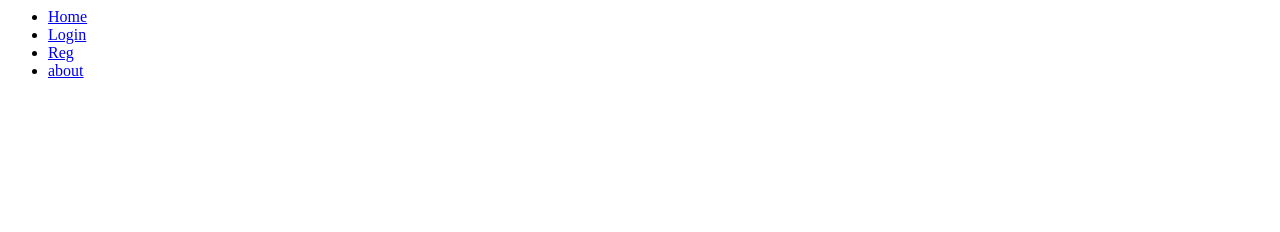
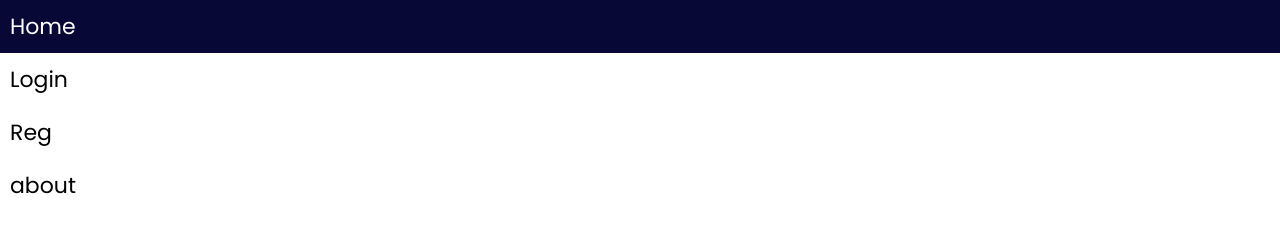
Before and after one commit to JayaDeep11/web-programming, a plain HTML site: page week1/frames/links.html in a window 1280 px wide. Drawn offline with Linux system fonts and the light colour scheme.

Commit message:
Something.,.

```diff
--- a/week1/frames/links.html
+++ b/week1/frames/links.html
@@ -3,6 +3,8 @@
     <meta charset="UTF-8">
     <meta name="viewport" content="width=device-width, initial-scale=1.0">
     <title>Document</title>
+    <link rel="stylesheet" href="style.css">
+    <link rel="stylesheet" href="https://cdnjs.cloudflare.com/ajax/libs/font-awesome/4.7.0/css/font-awesome.min.css">
 </head>
 <body>
     <nav class="links">
--- /dev/null
+++ b/week1/frames/style.css
@@ -0,0 +1,29 @@
+@import url('https://fonts.googleapis.com/css2?family=Poppins:ital,wght@0,200;0,300;0,400;0,600;0,700;0,900;1,300;1,400;1,700&display=swap');
+
+* {
+    margin: 0;
+    padding: 0;
+    border: 0;
+    box-sizing: border-box;
+    outline: none;
+    overflow: hidden;
+}
+
+body {
+    font-family: 'Poppins', sans-serif;
+}
+
+nav ul li a {
+    text-decoration: none;
+    font-size: 22px;
+    color: black;
+    display: block;
+    padding: 10px;
+    transition: 0.1s ease-in-out;
+}
+
+nav ul li a:hover {
+    text-decoration: none;
+    color: white;
+    background-color: rgb(8, 8, 54);
+}
```
Also changed, not shown: week1/index.html (+6 -3 lines), week1/static/banner.jpg (added).
